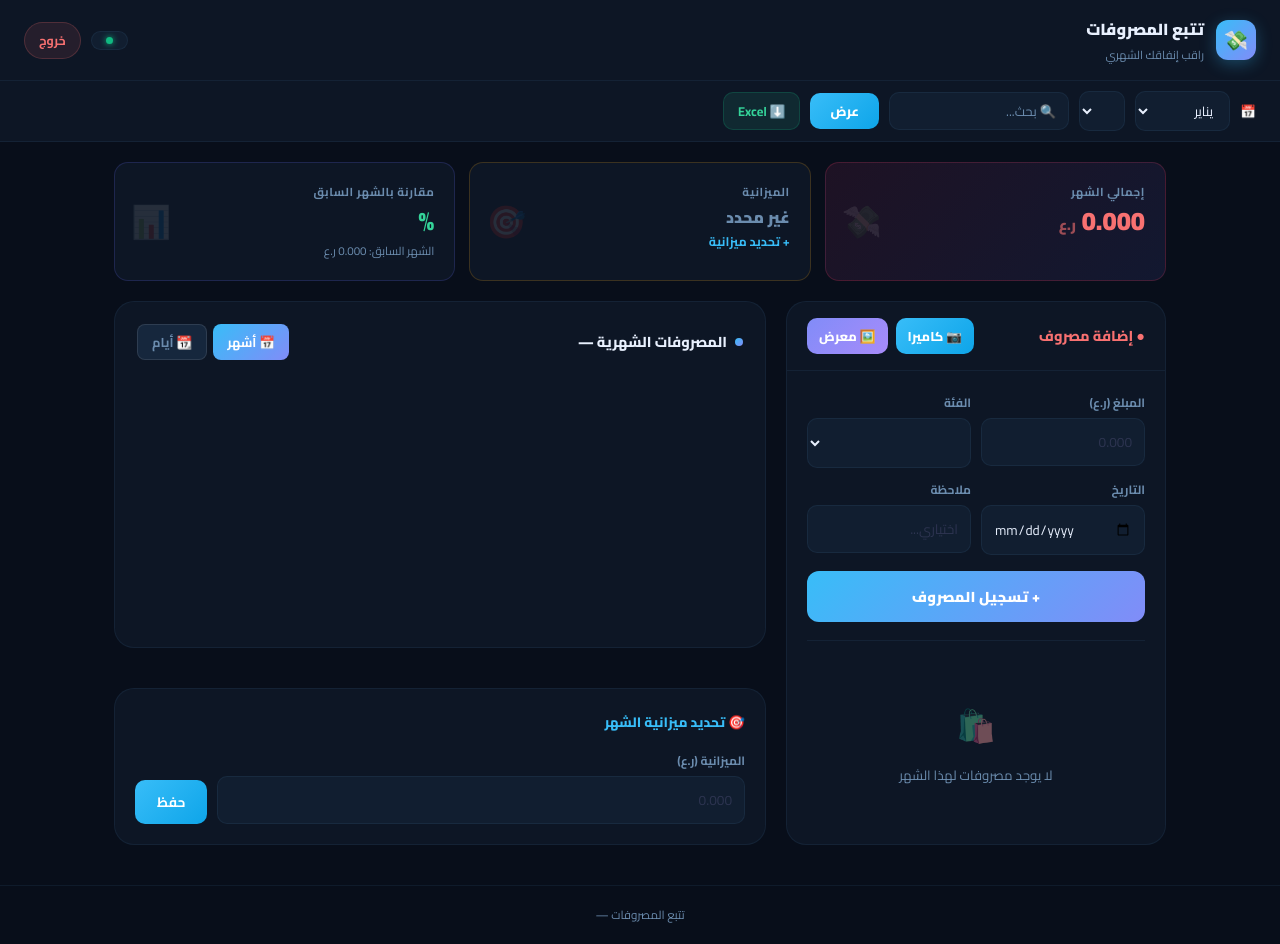
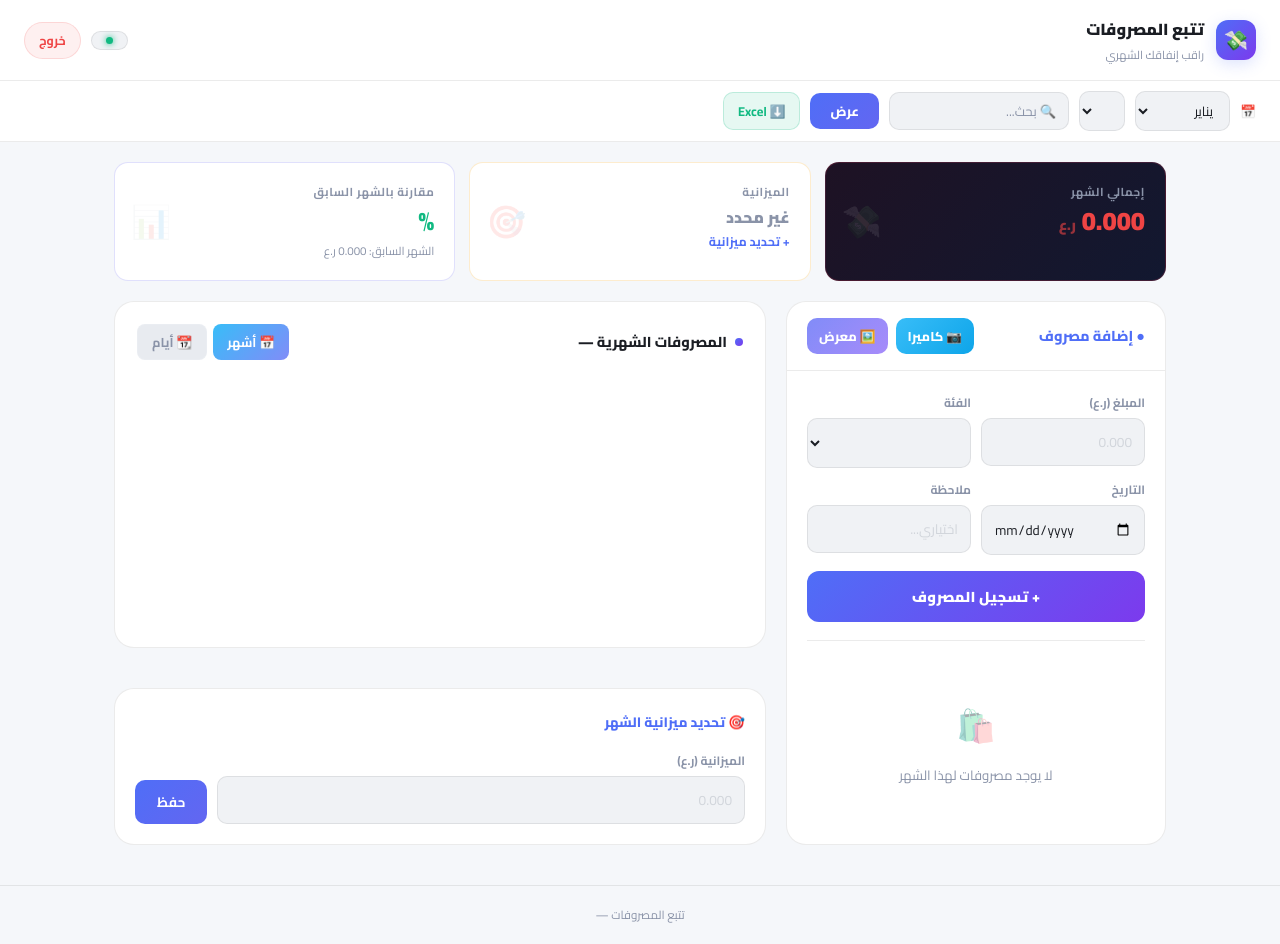
Before and after one commit to parcel-express2/expense-only, a Flask app: template templates/index.html in a window 1280 px wide. Run offline with Flask 3, Linux system fonts and the light colour scheme; the template is opened without the code that fills it, so the values that code supplies are empty; a map, chart or similar area stays blank.

Commit message:
Light clean theme: white background with indigo accents

```diff
--- a/templates/index.html
+++ b/templates/index.html
@@ -8,23 +8,22 @@
 <link href="https://fonts.googleapis.com/css2?family=Cairo:wght@400;500;600;700;800;900&display=swap" rel="stylesheet">
 <style>
 :root {
-  --bg: #080e1a;
-  --surface: #0d1625;
-  --surface2: #111e30;
-  --surface3: #16273d;
-  --border: rgba(99,179,237,.08);
-  --text: #e8f0fe;
-  --muted: #6b8cae;
-  --accent: #38bdf8;
-  --accent-dim: rgba(56,189,248,.12);
-  --green: #34d399;
-  --green-dim: rgba(52,211,153,.1);
-  --red: #f87171;
-  --red-dim: rgba(248,113,113,.1);
-  --red-soft: rgba(248,113,113,.2);
-  --blue: #818cf8;
-  --blue-dim: rgba(129,140,248,.1);
-  --gold: #fbbf24;
+  --bg: #f5f7fa;
+  --surface: #ffffff;
+  --surface2: #f0f2f5;
+  --surface3: #e8ebf0;
+  --border: rgba(0,0,0,.08);
+  --text: #1a1d23;
+  --muted: #8a93a8;
+  --accent: #4f6ef7;
+  --accent-dim: rgba(79,110,247,.1);
+  --green: #10b981;
+  --green-dim: rgba(16,185,129,.1);
+  --red: #ef4444;
+  --red-dim: rgba(239,68,68,.08);
+  --red-soft: rgba(239,68,68,.15);
+  --blue: #4f6ef7;
+  --blue-dim: rgba(79,110,247,.1);
   --radius: 20px;
   --radius-sm: 14px;
 }
@@ -42,11 +41,11 @@ header {
 .brand { display: flex; align-items: center; gap: 12px; }
 .brand-icon {
   width: 40px; height: 40px;
-  background: linear-gradient(135deg, #38bdf8, #818cf8);
+  background: linear-gradient(135deg, #4f6ef7, #7c3aed);
   border-radius: 12px;
   display: flex; align-items: center; justify-content: center;
   font-size: 1.2rem;
-  box-shadow: 0 4px 16px rgba(56,189,248,.3);
+  box-shadow: 0 4px 16px rgba(79,110,247,.2);
 }
 .brand-name { font-size: 1rem; font-weight: 900; }
 .brand-sub  { font-size: .72rem; color: var(--muted); }
@@ -80,7 +79,7 @@ header {
 .search-input { width: 180px; cursor: text; }
 .search-input::placeholder { color: var(--muted); }
 .btn-view {
-  padding: 6px 20px; background: linear-gradient(135deg, #38bdf8, #0ea5e9);
+  padding: 6px 20px; background: linear-gradient(135deg, #4f6ef7, #6366f1);
   color: white; border: none; border-radius: 10px;
   font-size: .82rem; font-weight: 800; cursor: pointer; font-family: inherit;
 }
@@ -139,7 +138,7 @@ header {
 .panel-hdr {
   padding: 16px 20px; font-size: .9rem; font-weight: 800;
   border-bottom: 1px solid var(--border);
-  display: flex; align-items: center; gap: 8px; color: var(--red);
+  display: flex; align-items: center; gap: 8px; color: var(--accent);
 }
 .panel-body { padding: 20px; }
 
@@ -154,10 +153,10 @@ header {
   color: var(--text); font-size: .85rem; font-family: inherit; outline: none; transition: border-color .2s;
 }
 .fg input:focus, .fg select:focus { border-color: var(--accent); box-shadow: 0 0 0 3px rgba(56,189,248,.1); }
-.fg input::placeholder { color: #2d3450; }
+.fg input::placeholder { color: #d1d5db; }
 .btn-add {
   width: 100%; padding: 12px;
-  background: linear-gradient(135deg, #38bdf8, #818cf8);
+  background: linear-gradient(135deg, #4f6ef7, #7c3aed);
   color: white; border: none; border-radius: 12px;
   font-size: .9rem; font-weight: 900; cursor: pointer; font-family: inherit;
   margin-top: 6px; transition: opacity .2s, transform .1s; letter-spacing: .02em;
@@ -201,7 +200,7 @@ header {
 /* CHART */
 .chart-panel { background: var(--surface); border: 1px solid var(--border); border-radius: var(--radius); padding: 22px; margin-bottom: 20px; }
 .chart-hdr { font-size: .9rem; font-weight: 800; margin-bottom: 18px; display: flex; align-items: center; gap: 8px; }
-.ch-dot { width: 8px; height: 8px; background: linear-gradient(135deg, #38bdf8, #818cf8); border-radius: 50%; }
+.ch-dot { width: 8px; height: 8px; background: linear-gradient(135deg, #4f6ef7, #7c3aed); border-radius: 50%; }
 
 /* MODAL */
 .modal-ov {
@@ -227,7 +226,7 @@ header {
   border-radius: 10px; font-family: inherit; font-size: .85rem; font-weight: 700; cursor: pointer; text-decoration: none;
 }
 .btn-save {
-  padding: 9px 22px; background: linear-gradient(135deg,#38bdf8,#0ea5e9); color: white; border: none;
+  padding: 9px 22px; background: linear-gradient(135deg,#4f6ef7,#6366f1); color: white; border: none;
   border-radius: 10px; font-family: inherit; font-size: .85rem; font-weight: 700; cursor: pointer;
 }
 
```
